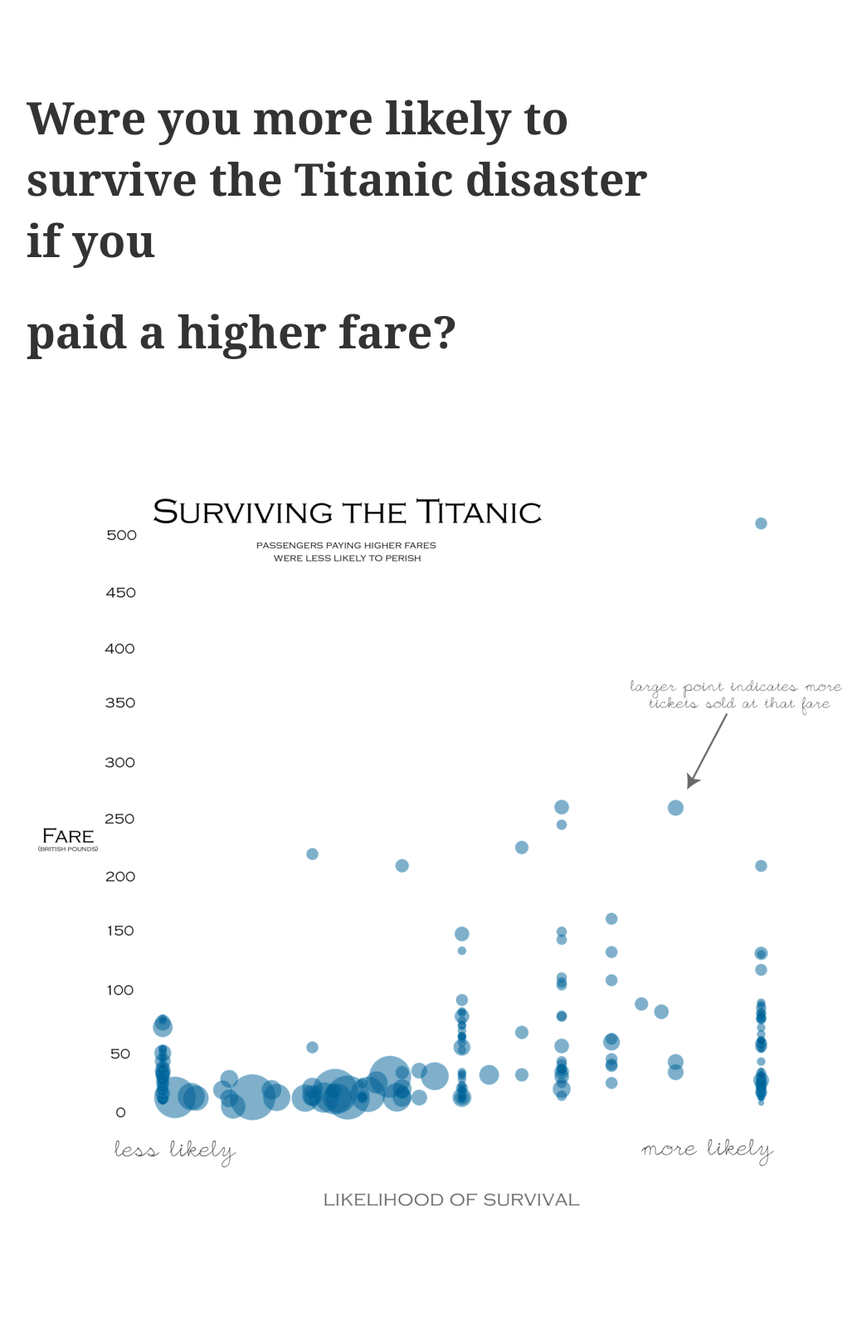
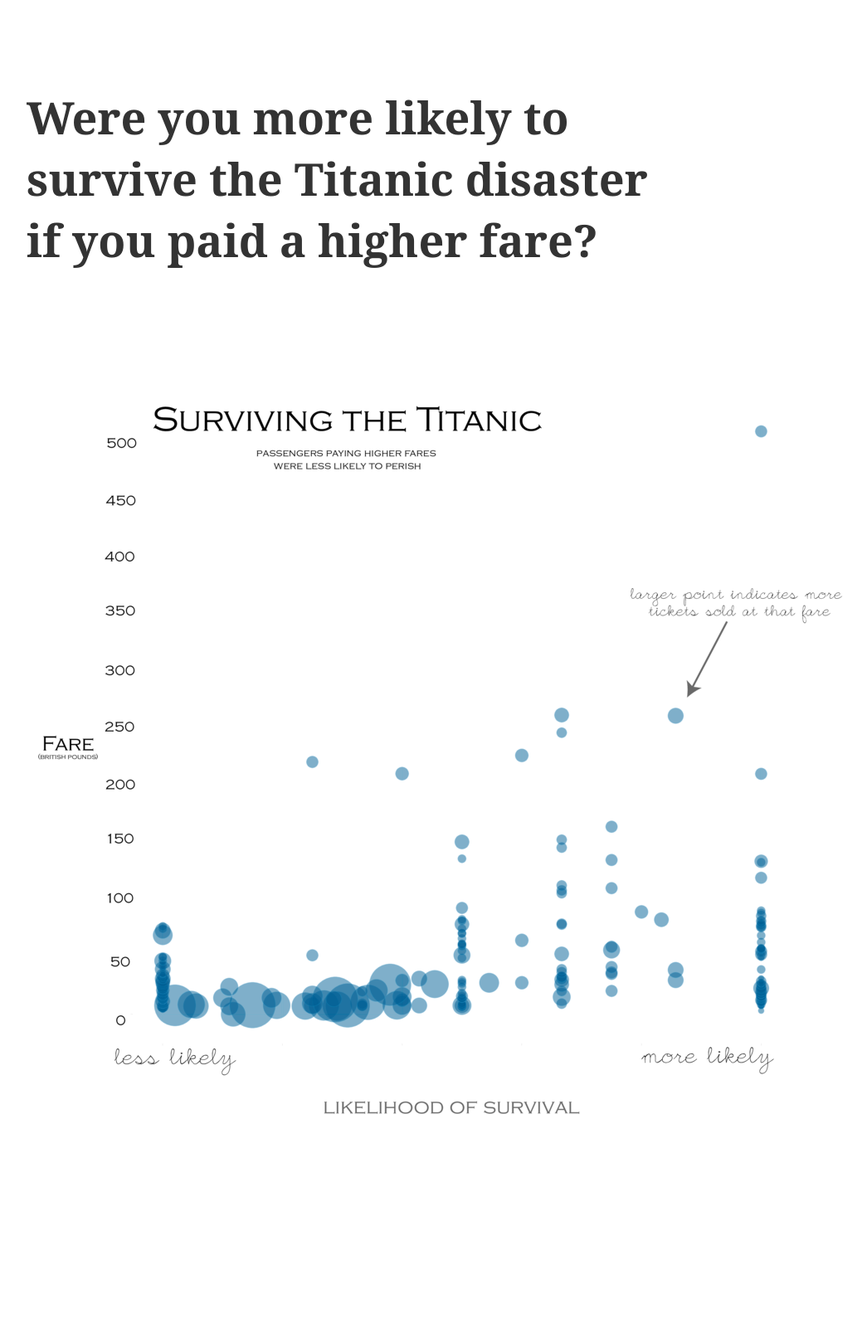
Before and after one commit to kcough/data-studio-projects, a Jekyll site: the page built from docs/titanic/index.md, in a window 1280 px wide. Shown: the whole page at 83% size, without its empty margins (233-1278 px from the left). Built offline with Jekyll 4.4.1, drawn with Linux system fonts in a browser that asks for light colours; after the commit the page ends 1491 px from its top, so only the background shows below that.

Commit message:
Project pagechanges

```diff
--- a/docs/titanic/index.md
+++ b/docs/titanic/index.md
@@ -5,7 +5,6 @@ layout: project
 
 ---
 
-# Were you more likely to survive the Titanic disaster if you
-# paid a higher fare?
+# Were you more likely to survive the Titanic disaster if you paid a higher fare?
 
 ![](survival_modified_master_header.png)
```
